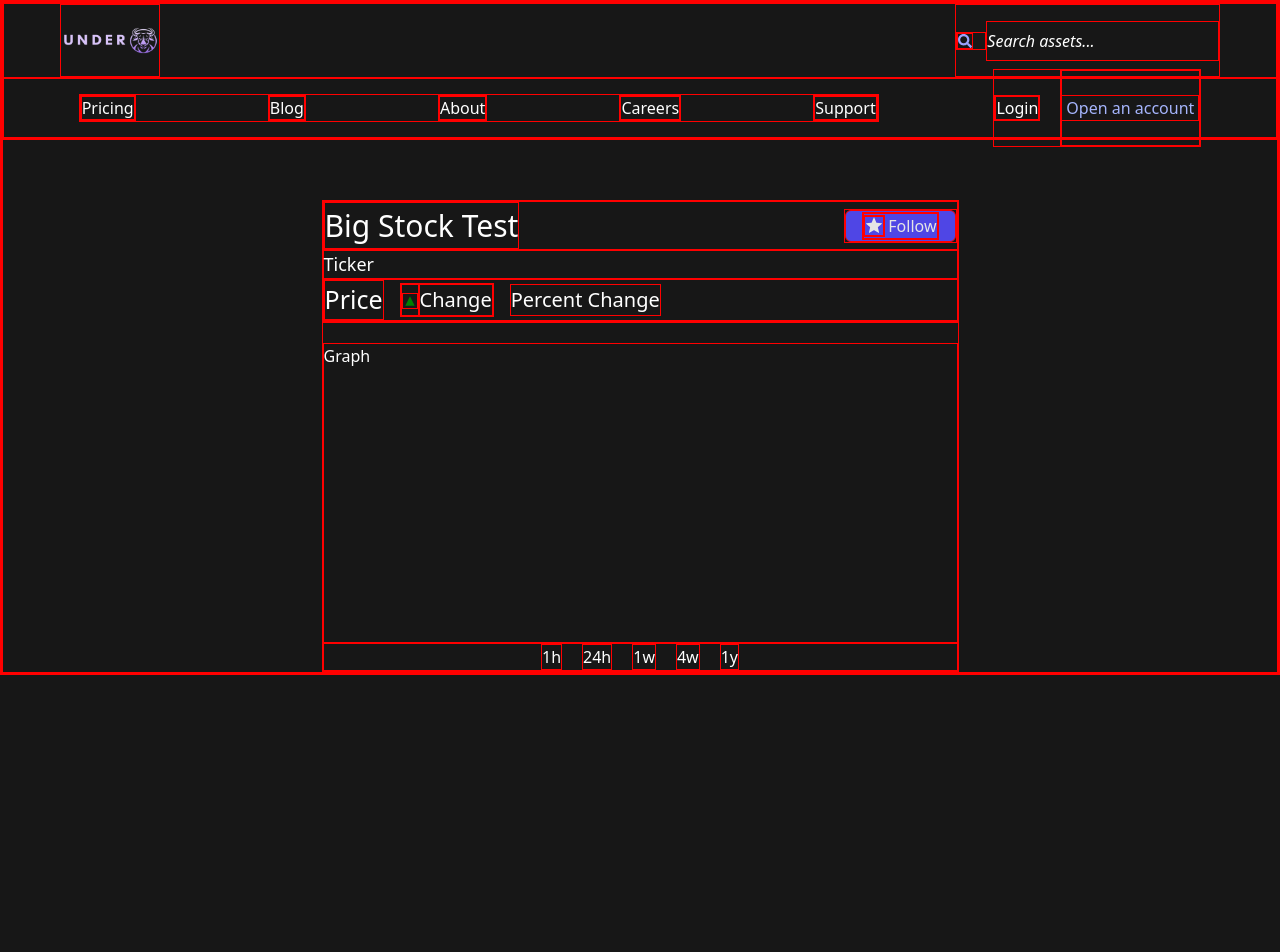
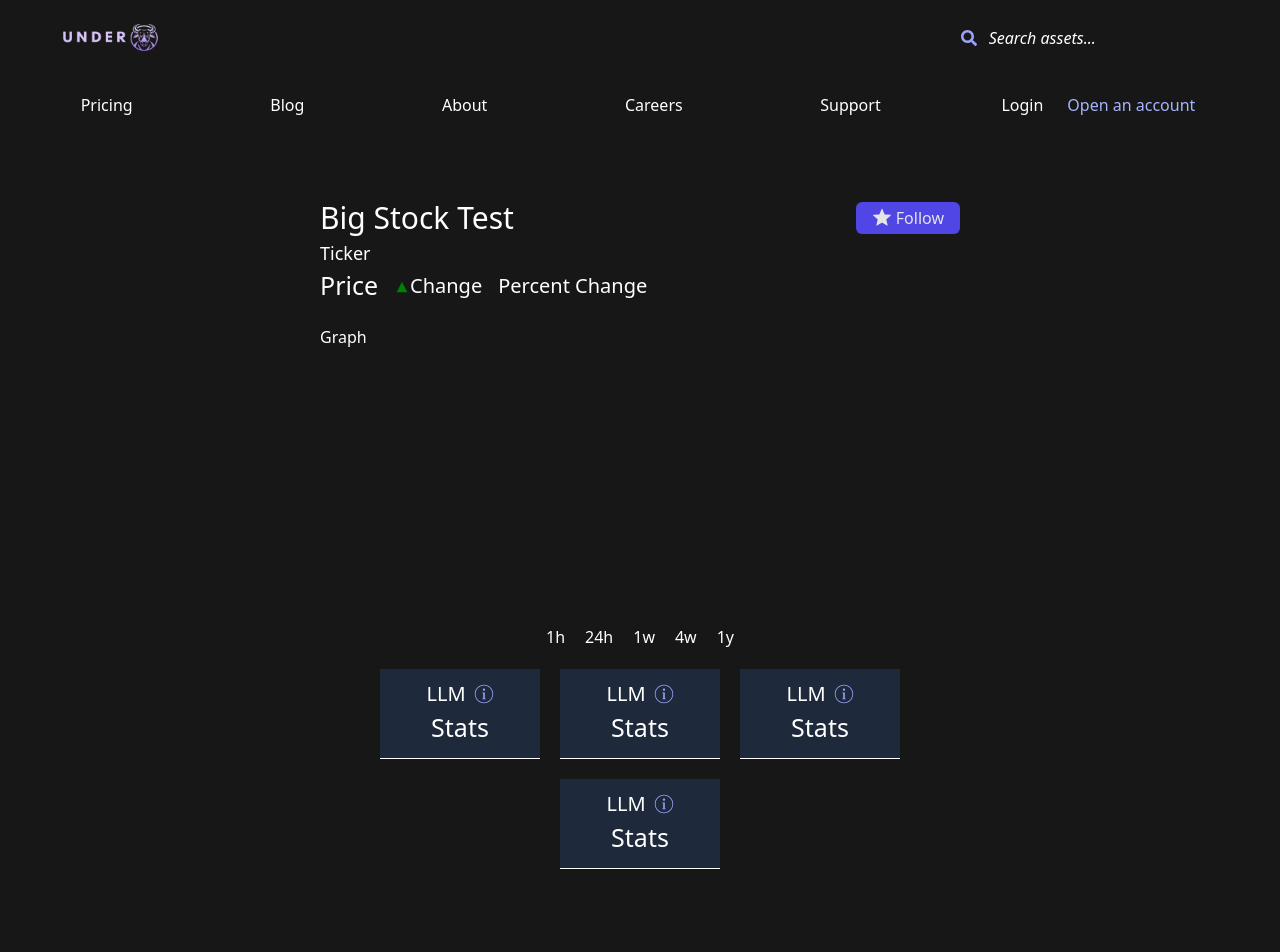
Before and after one commit to yangzhie/under-stock, a Next.js app: page /1 in a window 1280 px wide. Shown: the top 952 px of the page. Before the commit the page ends 800 px from the top, so only its background shows below. Built offline with nearby package versions, Linux system fonts and the light colour scheme.

Commit message:
feature: Tabs component added.

```diff
--- a/src/app/[ticker]/page.tsx
+++ b/src/app/[ticker]/page.tsx
@@ -3,6 +3,7 @@ import Navbar from "@/components/Navbar/Navbar";
 import Info from "@/components/Info/Info";
 import Graph from "@/components/Graph/Graph";
 import Tabs from "@/components/Tabs/Tabs";
+import Footer from "@/components/Footer/Footer";
 
 export default function Home() {
   return (
@@ -14,7 +15,9 @@ export default function Home() {
       <div className="flex flex-col items-center">
         <Info />
         <Graph />
+        <Tabs />
       </div>
+      <Footer />
     </>
   );
 }
--- a/src/app/globals.css
+++ b/src/app/globals.css
@@ -2,9 +2,9 @@
 @tailwind components;
 @tailwind utilities;
 
-* {
+/* * {
   border: solid 1px red;
-}
+} */
 
 body {
   background-color: #171717;
--- /dev/null
+++ b/src/app/watchlist/page.tsx
@@ -0,0 +1,15 @@
+import React from 'react'
+import Head from '@/components/Head/Head'
+import Navbar from '@/components/Navbar/Navbar'
+import Footer from '@/components/Footer/Footer'
+
+function page() {
+  return (
+      <>
+          <Head />
+          <Navbar />
+      </>
+  )
+}
+
+export default page
--- a/src/components/Info/Info.tsx
+++ b/src/components/Info/Info.tsx
@@ -32,8 +32,8 @@ function Info() {
         <div className="flex items-center justify-between">
           <div className="text-[30px]">Big Stock Test</div>
           <div>
-            <button className="group relative inline-flex h-8 items-center justify-center overflow-hidden rounded-md bg-indigo-600 px-4 font-medium text-neutral-200 duration-500">
-              <div className="relative inline-flex -translate-x-0 items-center transition group-hover:-translate-x-6">
+            <button className="group inline-flex h-8 items-center justify-center overflow-hidden rounded-md bg-indigo-600 px-4 font-medium text-neutral-200 duration-500">
+              <div className="inline-flex -translate-x-0 items-center transition group-hover:-translate-x-6">
                 <div className="absolute translate-x-0 opacity-100 transition group-hover:-translate-x-6 group-hover:opacity-0">
                   <svg
                     width="15"
--- a/src/components/Tabs/Tabs.tsx
+++ b/src/components/Tabs/Tabs.tsx
@@ -1,9 +1,54 @@
 import React from "react";
 
 function Tabs() {
+  const info = (
+    <svg
+      xmlns="http://www.w3.org/2000/svg"
+      x="0px"
+      y="0px"
+      width="20"
+      height="20"
+      viewBox="0 0 50 50"
+      fill="#9ca2fb"
+    >
+      <path d="M 25 2 C 12.309295 2 2 12.309295 2 25 C 2 37.690705 12.309295 48 25 48 C 37.690705 48 48 37.690705 48 25 C 48 12.309295 37.690705 2 25 2 z M 25 4 C 36.609824 4 46 13.390176 46 25 C 46 36.609824 36.609824 46 25 46 C 13.390176 46 4 36.609824 4 25 C 4 13.390176 13.390176 4 25 4 z M 25 11 A 3 3 0 0 0 22 14 A 3 3 0 0 0 25 17 A 3 3 0 0 0 28 14 A 3 3 0 0 0 25 11 z M 21 21 L 21 23 L 22 23 L 23 23 L 23 36 L 22 36 L 21 36 L 21 38 L 22 38 L 23 38 L 27 38 L 28 38 L 29 38 L 29 36 L 28 36 L 27 36 L 27 21 L 26 21 L 22 21 L 21 21 z"></path>
+    </svg>
+  );
   return (
     <>
-      <div className="text-white">Tabs</div>
+      <div className="text-white flex mt-[20px] w-1/2 flex-wrap justify-center gap-5 mb-[50px]">
+        <div className="flex flex-col w-[160px] h-[90px] justify-center border-b border-white bg-slate-800">
+          <div className="flex justify-center text-[20px] gap-2 items-center">
+            <p>LLM</p>
+            <p>{info}</p>
+          </div>
+          <p className="flex justify-center text-[25px]">Stats</p>
+        </div>
+
+        <div className="flex flex-col w-[160px] h-[90px] justify-center border-b border-white bg-slate-800">
+          <div className="flex justify-center text-[20px] gap-2 items-center">
+            <p>LLM</p>
+            <p>{info}</p>
+          </div>
+          <p className="flex justify-center text-[25px]">Stats</p>
+        </div>
+
+        <div className="flex flex-col w-[160px] h-[90px] justify-center border-b border-white bg-slate-800">
+          <div className="flex justify-center text-[20px] gap-2 items-center">
+            <p>LLM</p>
+            <p>{info}</p>
+          </div>
+          <p className="flex justify-center text-[25px]">Stats</p>
+        </div>
+
+        <div className="flex flex-col w-[160px] h-[90px] justify-center border-b border-white bg-slate-800">
+          <div className="flex justify-center text-[20px] gap-2 items-center">
+            <p>LLM</p>
+            <p>{info}</p>
+          </div>
+          <p className="flex justify-center text-[25px]">Stats</p>
+        </div>
+      </div>
     </>
   );
 }
```
Also changed, not shown: src/public/info.png (added), 1 other file (tests, documents, lock files or other folders).
